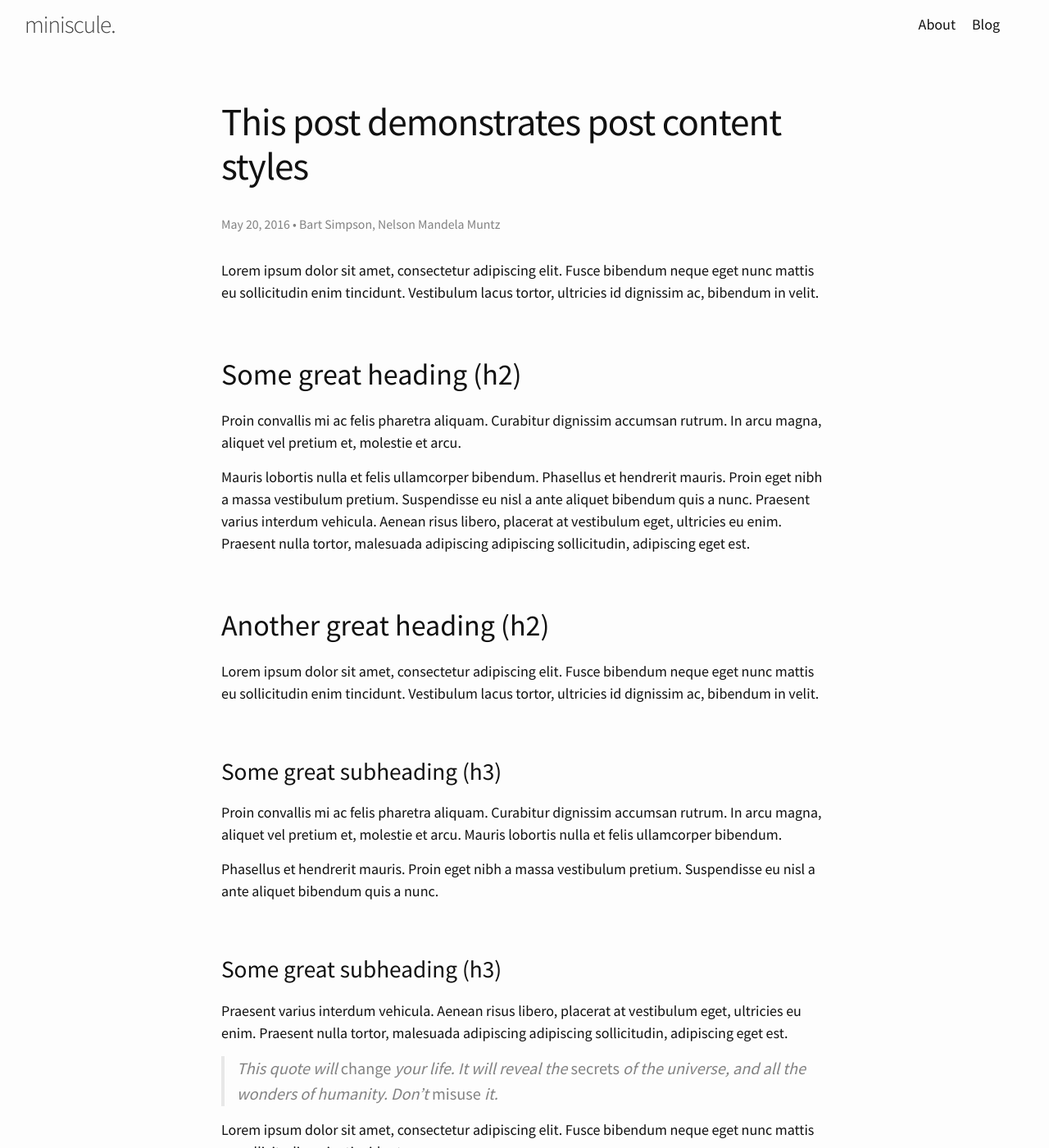
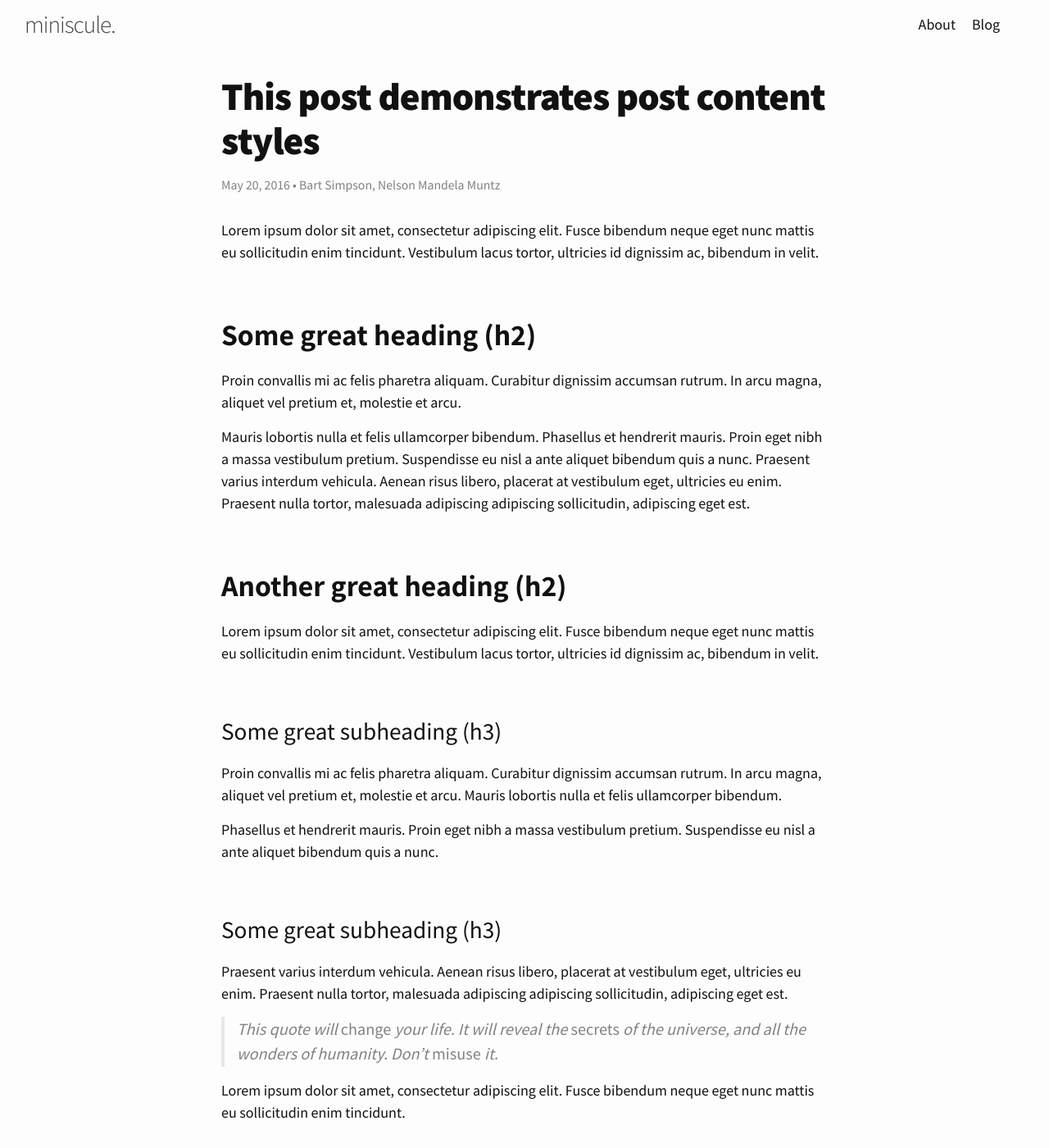
Before and after one commit to filbertphang/miniscule, a Jekyll site: the page built from _posts/2016-05-20-this-post-demonstrates-post-content-styles.md, in a window 1280 px wide and 1400 px high. Shown: the whole window at 82% size. Built offline with Jekyll 4.4.1, drawn with Linux system fonts in a browser that asks for light colours.

Commit message:
added styles for headers , links, and svg icons

```diff
--- a/_sass/base/_base.scss
+++ b/_sass/base/_base.scss
@@ -116,13 +116,22 @@ li {
 /**
  * Headings
  */
-h1,
-h2,
+
 h3,
 h4,
 h5,
 h6 {
-  font-weight: $base-font-weight;
+  font-weight: 500;
+}
+
+h1 {
+  font-weight: 800;
+  font-family: $header-font-family;
+}
+
+h2 {
+  font-weight: 700;
+  font-family: $header-font-family;
 }
 
 /**
@@ -245,7 +254,8 @@ pre {
 }
 
 .grey {
-  color: #828282;
+  // color: #828282;
+  color: $text-color;
 }
 
 .svg-icon {
@@ -255,6 +265,10 @@ pre {
   fill: currentColor;
   padding: 5px 3px 2px 5px;
   vertical-align: text-bottom;
+
+  &:hover {
+    color: $link-hover-color;
+  }
 }
 
 /**
--- a/_sass/vendors/_normalize.scss
+++ b/_sass/vendors/_normalize.scss
@@ -39,7 +39,7 @@
 
 h1 {
   font-size: 2em;
-    margin: 0.67em 0;
+  // margin: 0.67em 0;
 }
 
 /* Grouping content
@@ -174,7 +174,8 @@
    */
 
 button,
-  input { /* 1 */
+input {
+  /* 1 */
   overflow: visible;
 }
 
@@ -184,7 +185,8 @@
    */
 
 button,
-  select { /* 1 */
+select {
+  /* 1 */
   text-transform: none;
 }
 
```
Lines whose indentation alone changed are shown as unchanged.
